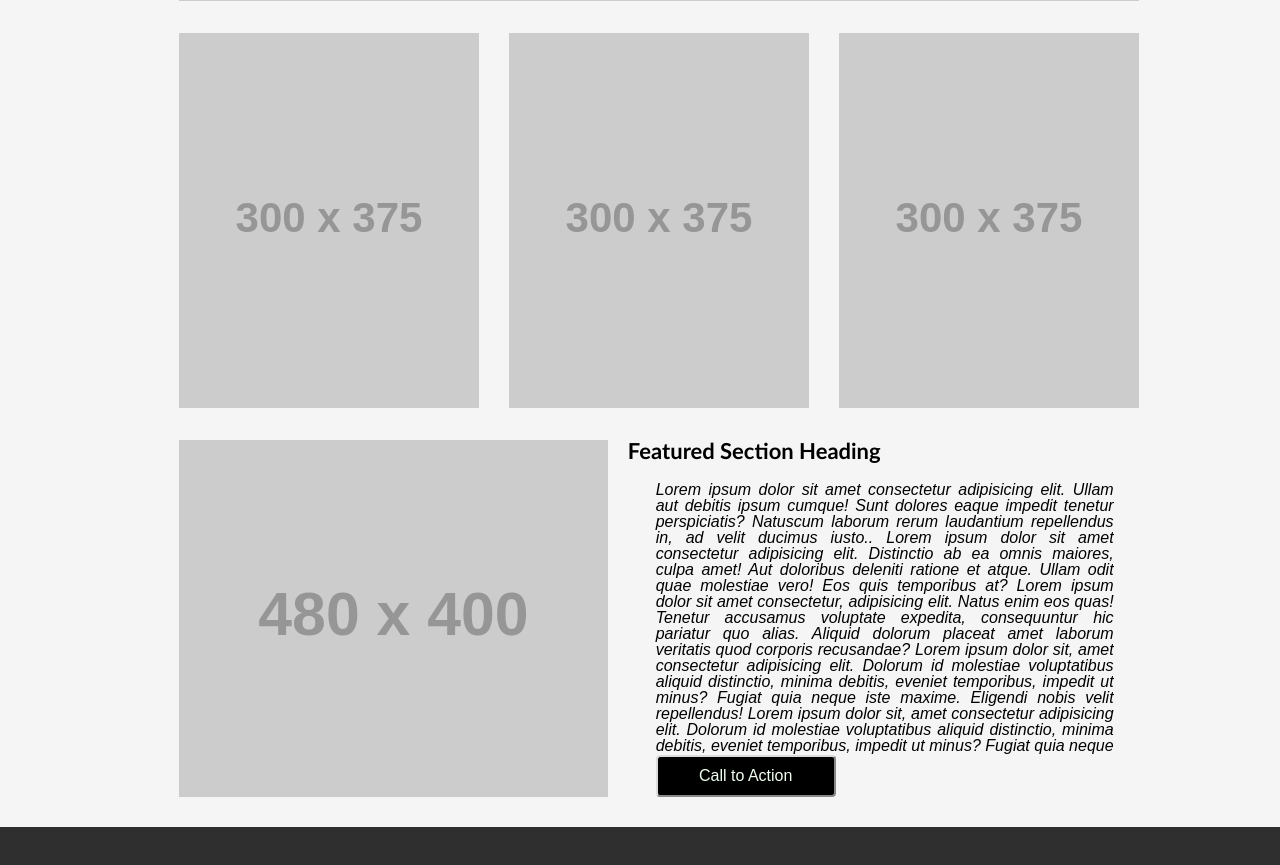
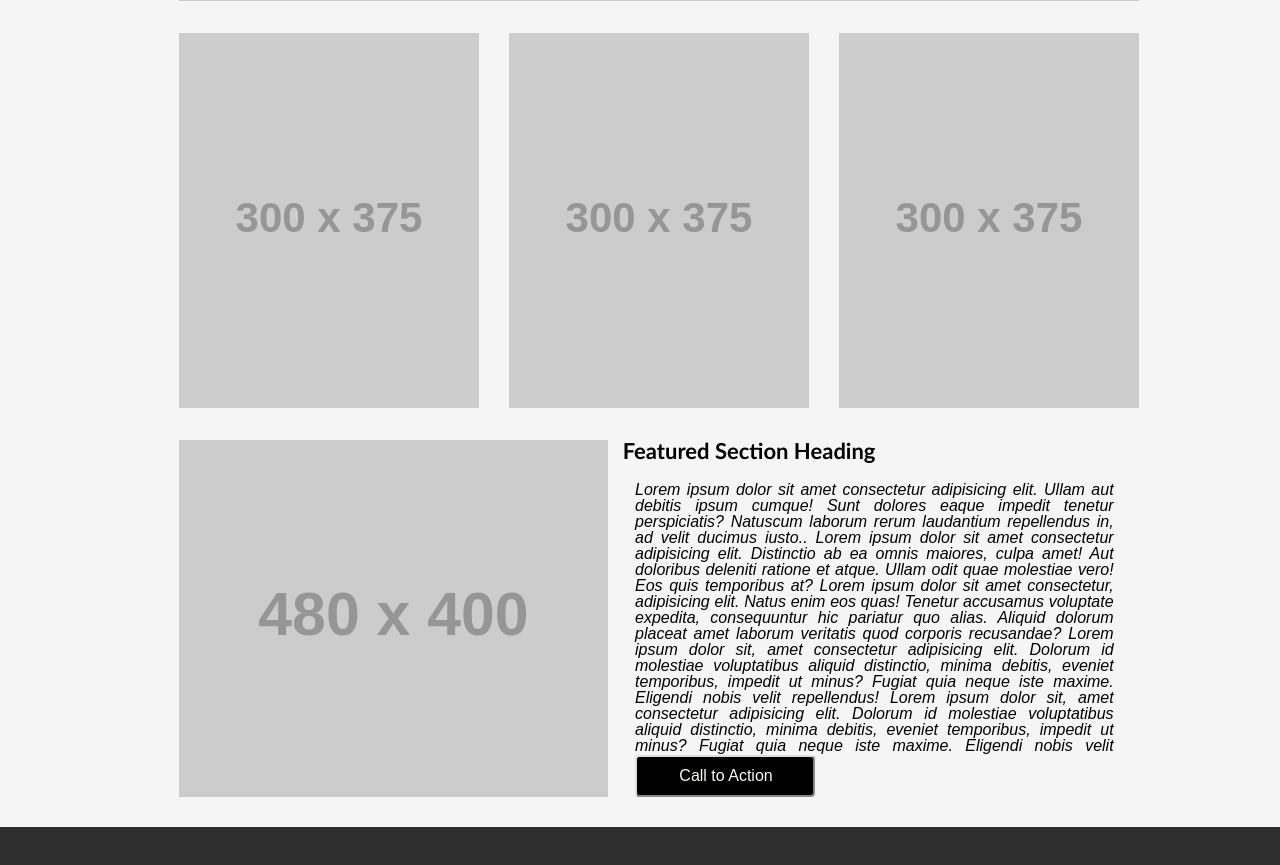
Before and after one commit to rawanazazi12/wirefame-exercise, a plain HTML site: page index.html in a window 1280 px wide. Shown: the part 579-1444 px from the top of the page. Drawn offline with Linux system fonts and the light colour scheme; placeholder pictures from the web are drawn by us.

Commit message:
editing the paddings

```diff
--- a/css/style.css
+++ b/css/style.css
@@ -74,7 +74,7 @@ padding-top: 30px;
     font-family: 'Trebuchet MS';
     font-size: 22px;
     font-weight: bold ;
-    padding-left:53%;
+    padding-left:52.5%;
 
 }
 
@@ -83,7 +83,7 @@ padding-top: 30px;
     font-family: Arial, Helvetica, sans-serif;
     font-size: 16px;
     padding-top: 20px;
-    padding-left : 17%;
+    padding-left : 15%;
     overflow: scroll;
     font-style: italic;
     height: 293px;
@@ -95,9 +95,9 @@ padding-top: 30px;
     padding-top: 10px;
     padding-right: 10px;
     padding-bottom: 10px;
-    padding-left: 10px;
+    padding-left: 12px;
     position: relative;
-    left: 17%;
+    left: 15%;
     font-size: 16px;
     border-radius: 4px;
     border-color: gainsboro;
```
